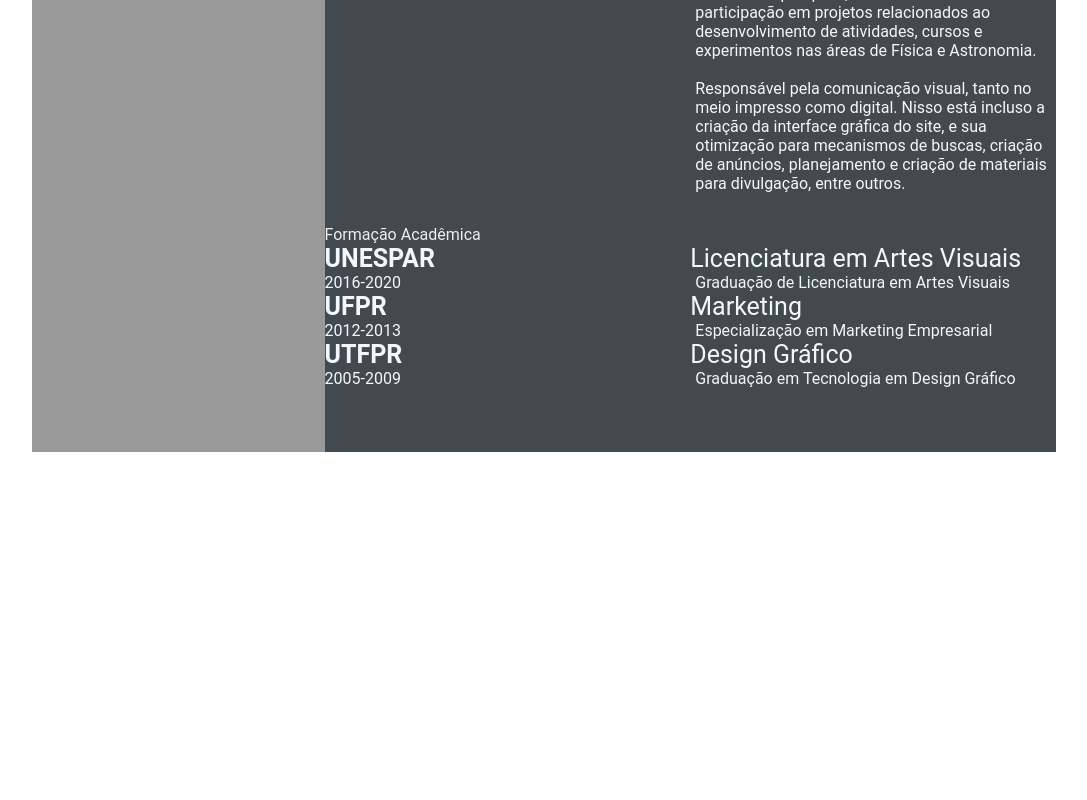
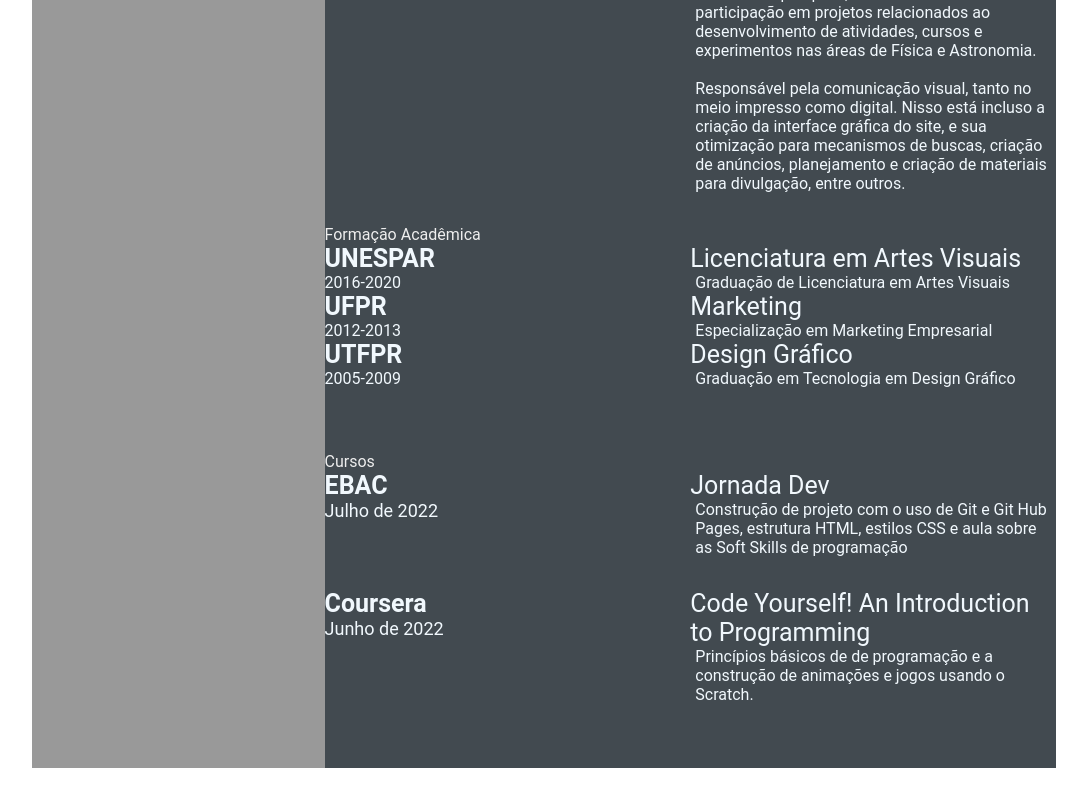
Before and after one commit to lidiga/devweek.github.io, a plain HTML site: page index.html in a window 1280 px wide. Shown: the part 1127-1927 px from the top of the page, without its empty margins (96-1183 px from the left). Before the commit the page ends 1611 px from the top, so only its background shows below. Drawn offline with Linux system fonts and the light colour scheme.

Commit message:
feature: add awards contents (#5)

```diff
--- a/index.html
+++ b/index.html
@@ -133,6 +133,29 @@
                 </div>
             </div>
             </section>
+            <section class="awards gap">
+                <div class="right-title">Cursos</div>
+                    <div class="awards-contents">
+                        <div class="awards-left">
+                            <p class="awards-company-name">EBAC</p>
+                            <p class="awards-time-period">Julho de 2022</p>
+                        </div>
+                        <div class="awards-right">
+                            <p class="awards-name">Jornada Dev</p>
+                            <p class="awards-desc">Construção de projeto com o uso de Git e Git Hub Pages, estrutura HTML, estilos CSS e aula sobre as Soft Skills de programação</p>
+                        </div>
+                    </div>
+                    <div class="awards-contents">
+                        <div class="awards-left">
+                            <p class="awards-company-name">Coursera</p>
+                            <p class="awards-time-period">Junho de 2022</p>
+                        </div>
+                        <div class="awards-right">
+                            <p class="awards-name">Code Yourself! An Introduction to Programming</p>
+                            <p class="awards-desc">Princípios básicos de de programação e a construção de animações e jogos usando o Scratch.</p>
+                        </div>
+                    </div>
+            </section>
         </section>
     </main>
 </body>
```
